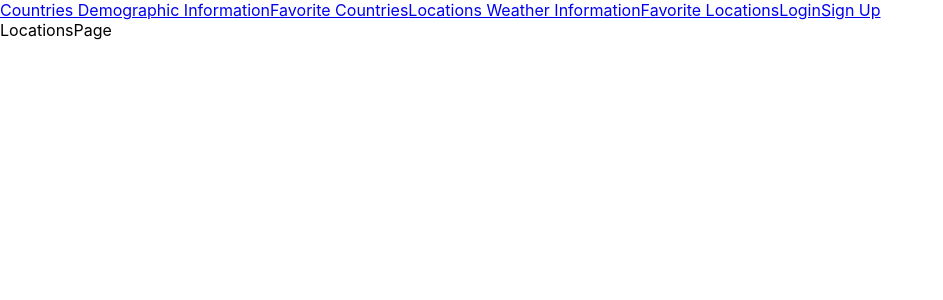
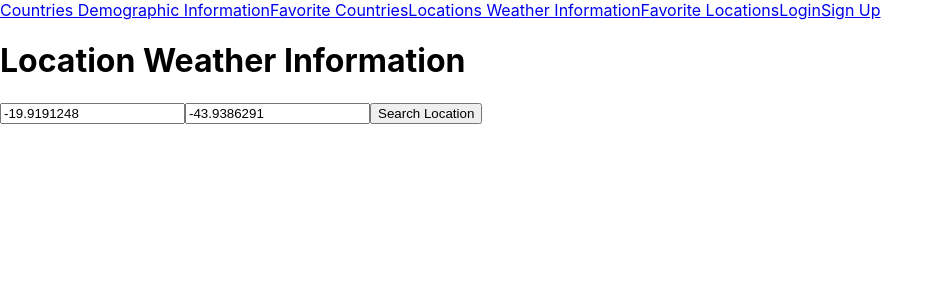
Before and after one commit to vitor-msp/globo-clima, a React (Create React App) app in the folder site/: page /locations in a window 1280 px wide. Shown: the top 300 px of the page, without its empty margins (0-943 px from the left). Built offline with nearby package versions, Linux system fonts and the light colour scheme; no server answers.

Commit message:
showing location information

```diff
--- a/site/src/pages/LocationsPage.tsx
+++ b/site/src/pages/LocationsPage.tsx
@@ -1,3 +1,76 @@
+import { useState } from "react";
+import { getLocationWeatherInformation, Location } from "../services/api";
+
 export const LocationsPage = () => {
-  return <div>LocationsPage</div>;
+  const [currentLat, setCurrentLat] = useState<number>(-19.9191248);
+  const [currentLon, setCurrentLon] = useState<number>(-43.9386291);
+  const [currentLocation, setCurrentLocation] = useState<Location | null>(null);
+
+  const searchLocation = async (event: React.FormEvent<HTMLFormElement>) => {
+    event.preventDefault();
+    event.stopPropagation();
+    const output = await getLocationWeatherInformation(currentLat, currentLon);
+    if (output.error)
+      return alert("Error to get location weather information.");
+    setCurrentLocation(output.data);
+  };
+
+  const updateCurrentLat = (event: React.ChangeEvent<HTMLInputElement>) =>
+    setCurrentLat(Number(event.target.value));
+
+  const updateCurrentLon = (event: React.ChangeEvent<HTMLInputElement>) =>
+    setCurrentLon(Number(event.target.value));
+
+  return (
+    <div>
+      <h1>Location Weather Information</h1>
+
+      <div>
+        <form action="" method="get" onSubmit={searchLocation}>
+          <input type="search" value={currentLat} onChange={updateCurrentLat} />
+          <input type="search" value={currentLon} onChange={updateCurrentLon} />
+          <input type="submit" value="Search Location" />
+        </form>
+      </div>
+
+      {Boolean(currentLocation) && (
+        <div>
+          <div>
+            <span>Current UTC Time Unix</span>
+            <strong>{currentLocation?.currentUTCTimeUnix}</strong>
+          </div>
+
+          <div>
+            <span>Temperature (Celsius)</span>
+            <strong>{currentLocation?.temperatureInCelsius}</strong>
+          </div>
+
+          <div>
+            <span>Feels Like (Celsius)</span>
+            <strong>{currentLocation?.feelsLikeInCelsius}</strong>
+          </div>
+
+          <div>
+            <span>Pressure (hPa)</span>
+            <strong>{currentLocation?.pressureInhPa}</strong>
+          </div>
+
+          <div>
+            <span>Humidity (%)</span>
+            <strong>{currentLocation?.humidityPercent}</strong>
+          </div>
+
+          <div>
+            <span>Clouds (%)</span>
+            <strong>{currentLocation?.cloudsPercent}</strong>
+          </div>
+
+          <div>
+            <span>Wind Speed (Meter / Second)</span>
+            <strong>{currentLocation?.windSpeedInMeterPerSecond}</strong>
+          </div>
+        </div>
+      )}
+    </div>
+  );
 };
```
